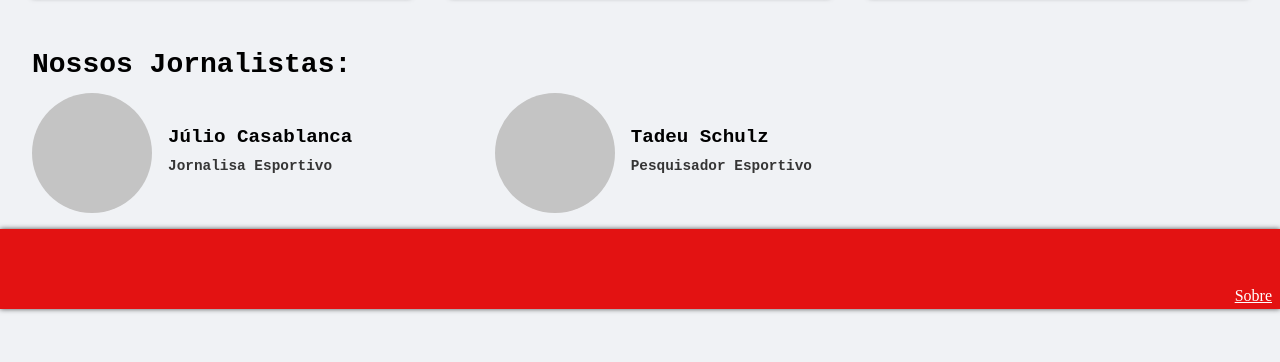
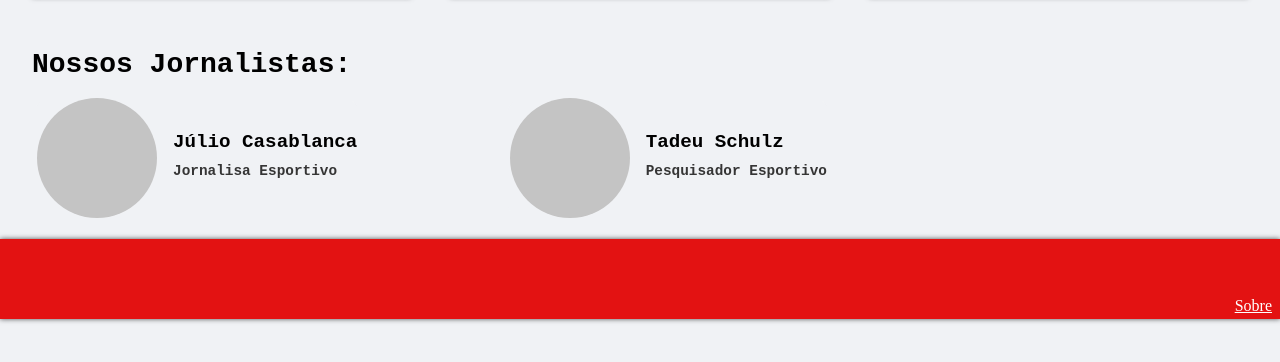
Before and after one commit to MM-C137/EoFut, a plain HTML site: page index.html in a window 1280 px wide. Shown: the part 406-768 px from the top of the page. Drawn offline with Linux system fonts and the light colour scheme.

Commit message:
Update settings.css

```diff
--- a/css/settings.css
+++ b/css/settings.css
@@ -192,6 +192,19 @@ main{
     display: flex;
 
     gap: 1rem;
+
+    border: 1px solid #f0f2f5;
+    border-radius: 1.75rem;
+
+    padding: .25rem;
+
+    cursor: pointer;
+
+    transition: box-shadow .3s;
+}
+.jornalist-perfil:hover{
+    /* border: 1px solid black; */
+    box-shadow: 0px 0px 5px black;
 }
 
 .jornalist-photo{
```
